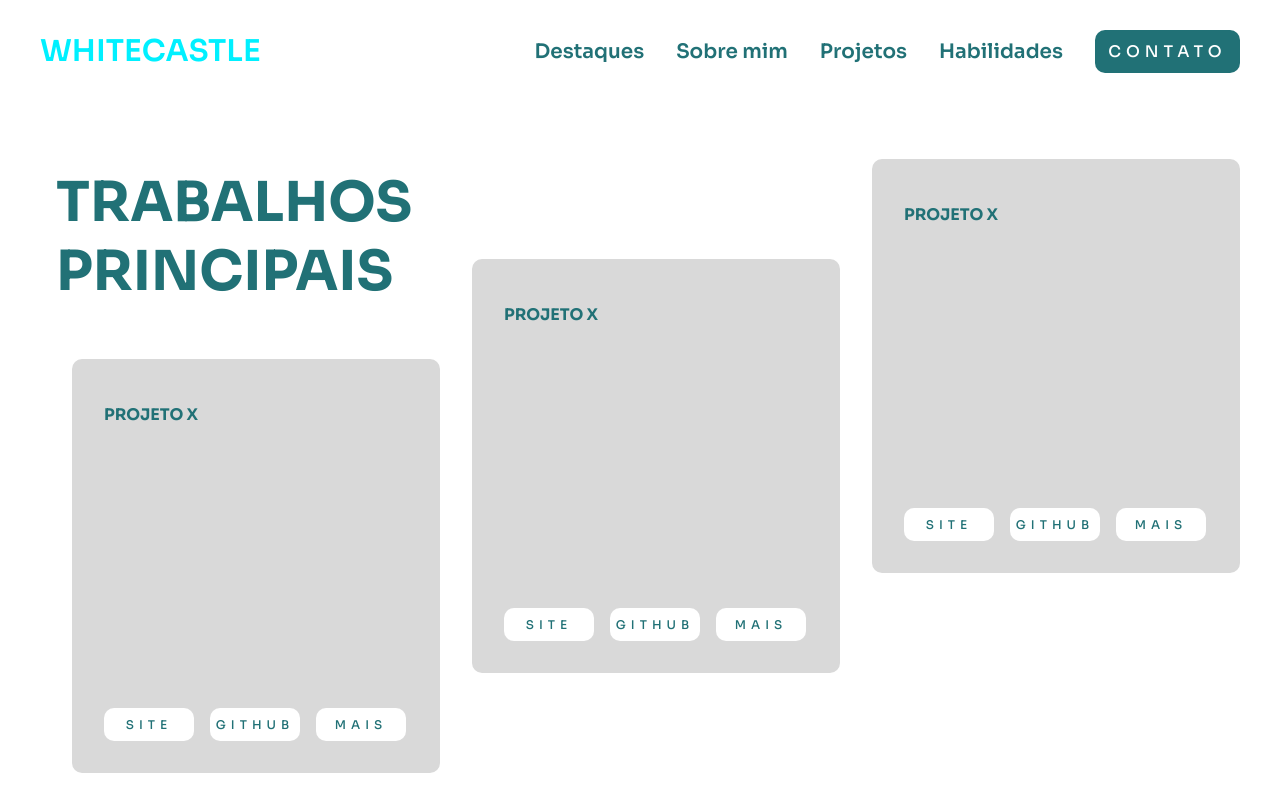
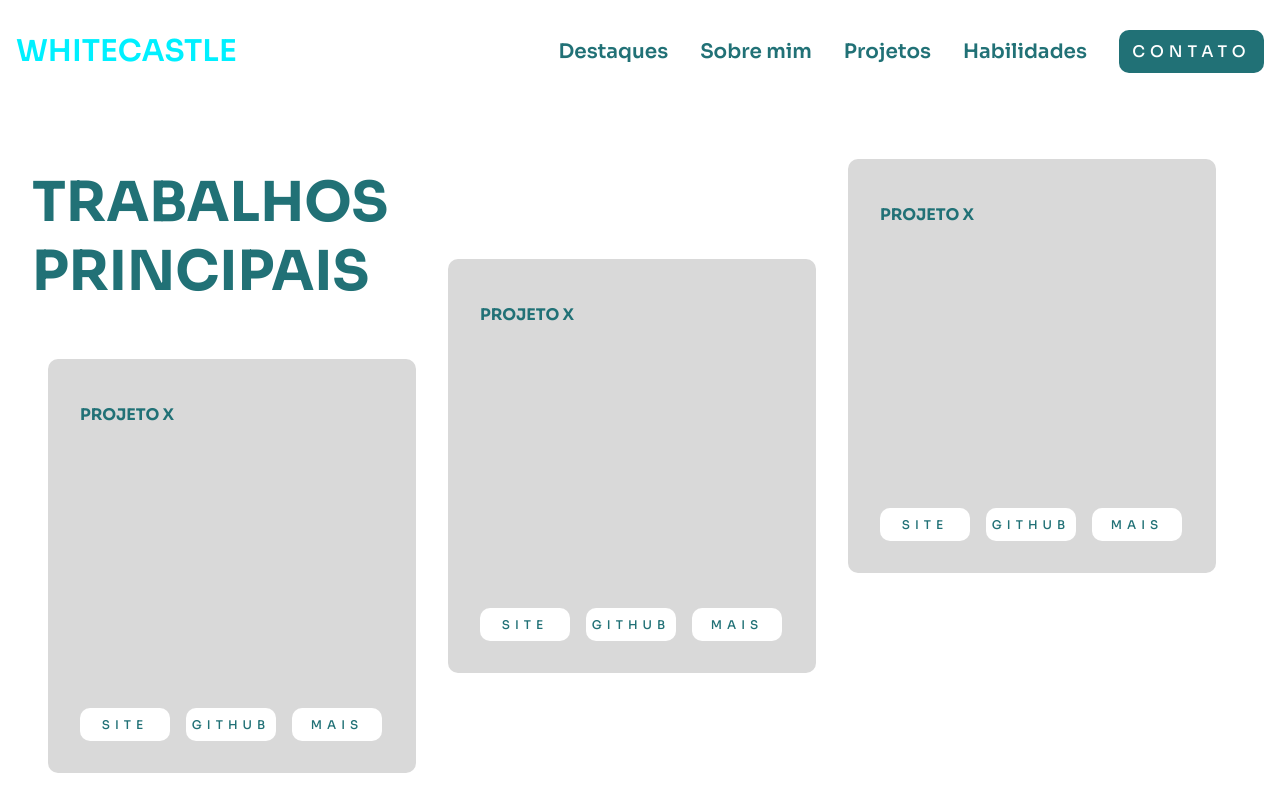
Before and after one commit to CastleWhite23/novo-portifolio, a React (Vite) app: page / in a window 1280 px wide. Shown: the top 800 px of the page. Built offline with nearby package versions, Linux system fonts and the light colour scheme.

Commit message:
corrigindo bugs de largura

```diff
--- a/src/index.css
+++ b/src/index.css
@@ -5,14 +5,11 @@
 
 }
 body{
+    max-width: 100%;
     margin: 0rem;
     min-height: 100vh;
 }
-:root {
-    display: flex;
-    justify-content: center;
 
-}
 .logo-home{
     position: absolute;
     color: #00F0FF;
```
